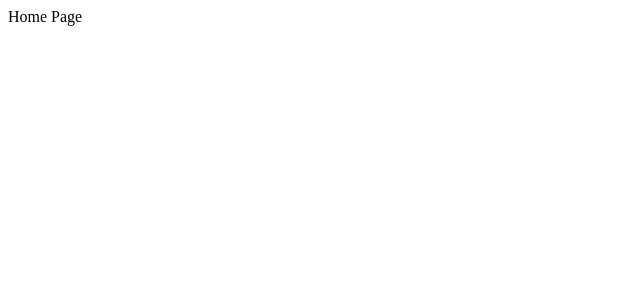
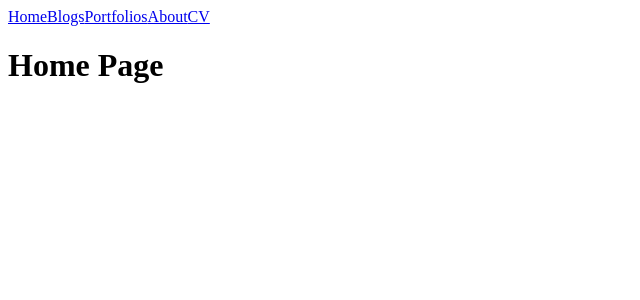
Before and after one commit to noshoesplease/udemy-Complete-Next.js-Project-3, a Next.js app: page / in a window 1280 px wide. Shown: the top 300 px of the page, without its empty margins (0-640 px from the left). Built offline with nearby package versions, Linux system fonts and the light colour scheme.

Commit message:
base layout

```diff
--- /dev/null
+++ b/src/components/layouts/BaseLayout.jsx
@@ -0,0 +1,12 @@
+import Header from "@/components/shared/Header";
+
+const BaseLayout = ({ children }) => {
+  return (
+    <>
+      <Header />
+      {children}
+    </>
+  );
+};
+
+export default BaseLayout;
--- /dev/null
+++ b/src/components/shared/Header.jsx
@@ -0,0 +1,23 @@
+import Link from "next/link";
+
+const Header = () => {
+  const links = [
+    { title: "Home", path: "/" },
+    { title: "Blogs", path: "/blogs" },
+    { title: "Portfolios", path: "/portfolios" },
+    { title: "About", path: "/about" },
+    { title: "CV", path: "/cv" },
+  ];
+
+  return (
+    <>
+      {links.map((link, index) => (
+        <Link key={index} href={link.path}>
+          {link.title}
+        </Link>
+      ))}
+    </>
+  );
+};
+
+export default Header;
--- a/src/pages/index.jsx
+++ b/src/pages/index.jsx
@@ -1,4 +1,8 @@
-
+import BaseLayout from "@/components/layouts/BaseLayout";
 export default function HomePage() {
-  return <>Home Page</>;
+  return (
+    <BaseLayout>
+      <h1>Home Page</h1>
+    </BaseLayout>
+  );
 }
```
Also changed, not shown: src/pages/about.jsx (+7 -3 lines), src/pages/blogs.jsx (+7 -3 lines), src/pages/cv.jsx (+7 -3 lines), src/pages/portfolios.jsx (+7 -3 lines).
